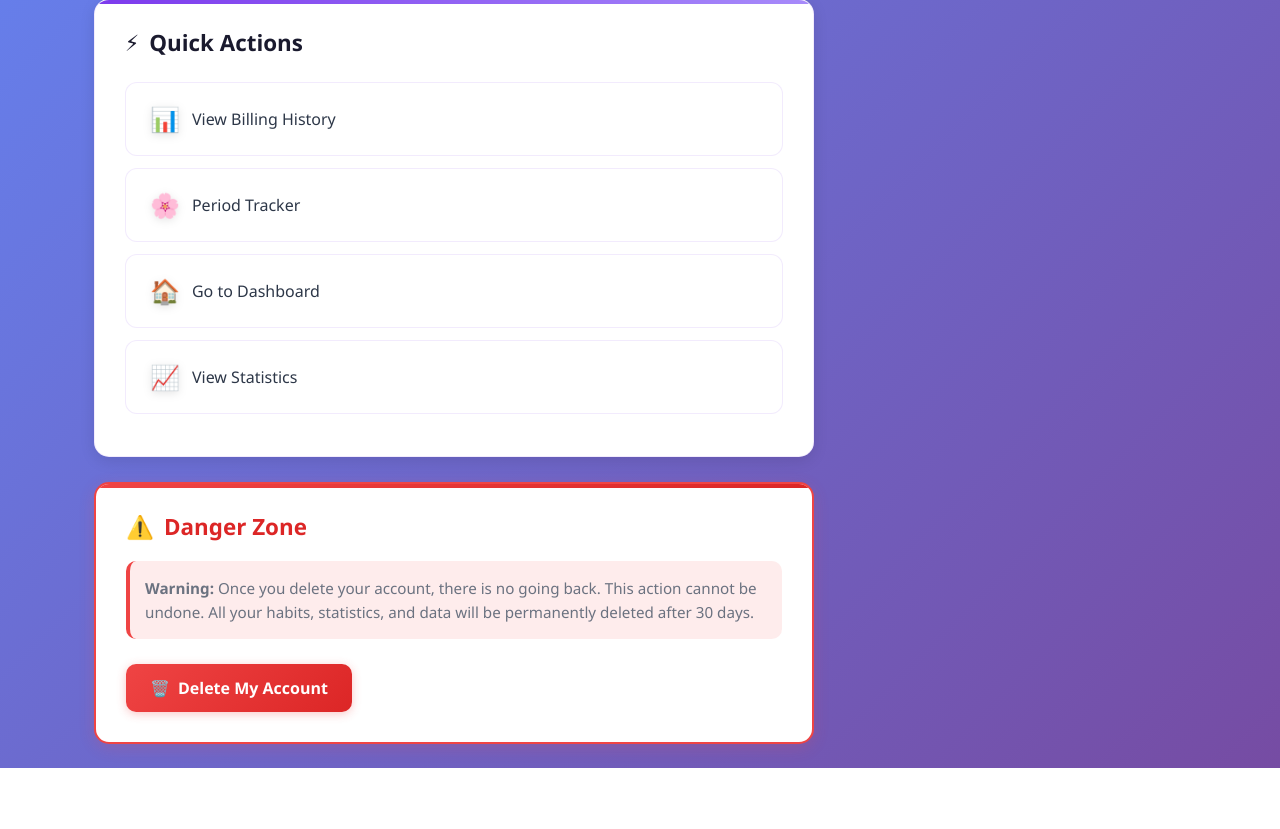
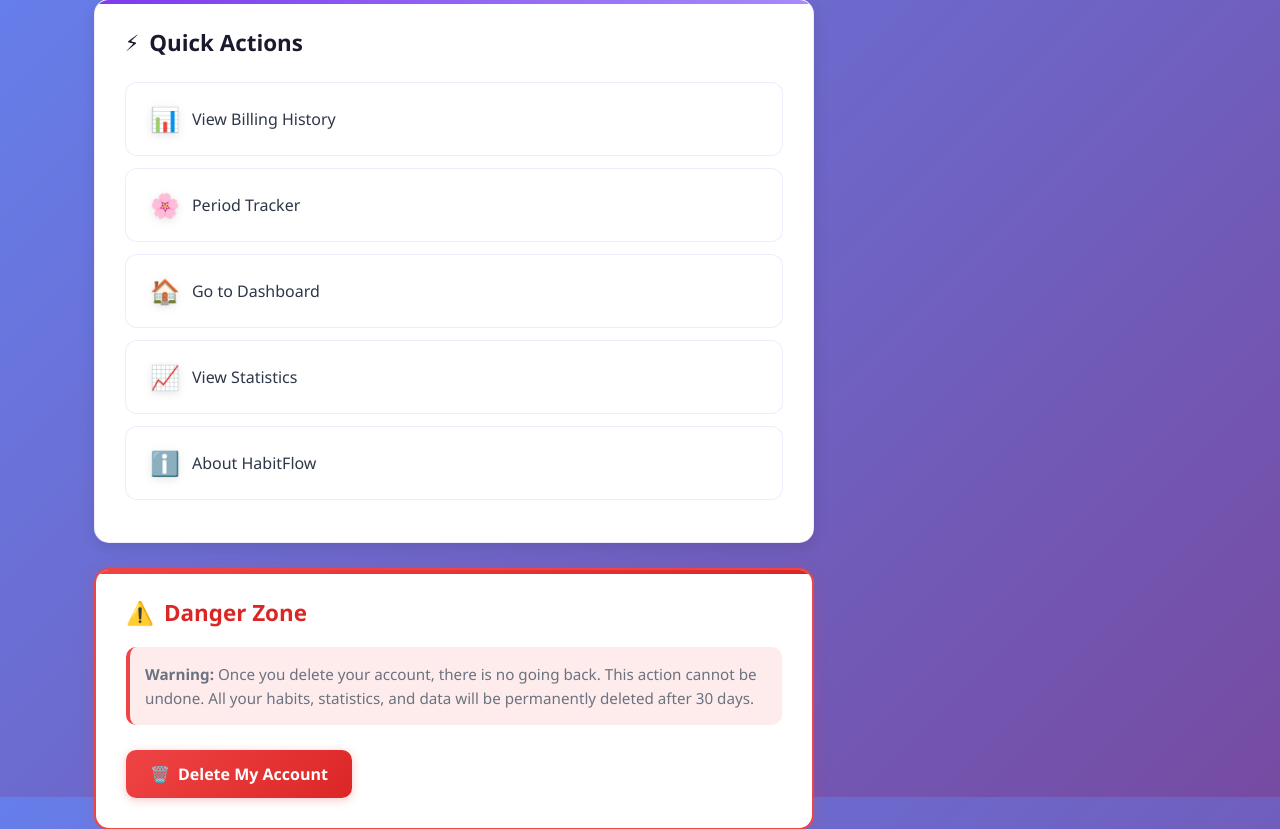
Before and after one commit to pav-vil/habit-tracker-app, a Flask app: page /profile/ in a window 1280 px wide. Shown: the part 803-1632 px from the top of the page. Before the commit the page ends 1571 px from the top, so only its background shows below. Run offline with Flask 3, Linux system fonts and the light colour scheme; the visitor is signed in with stand-in values (Sample User, id 1); some libraries are stand-ins or nearby versions.

Commit message:
Add About HabitFlow link to Quick Actions in profile
Added "About HabitFlow" link to Quick Actions section in profile:
- Icon: ℹ️ (information icon)
- Label: "About HabitFlow"
- Route: profile.about
- Positioned after View Statistics
- Uses existing quick-action-item styling

Users can now quickly access the About page from their profile
to learn about HabitFlow's philosophy, features, and mission.

🤖 Generated with [Claude Code](https://claude.com/claude-code)

Co-Authored-By: Claude Sonnet 4.5 <noreply@anthropic.com>

```diff
--- a/templates/profile/view.html
+++ b/templates/profile/view.html
@@ -344,6 +344,11 @@
                     <span class="quick-action-icon">📈</span>
                     <span>View Statistics</span>
                 </a>
+
+                <a href="{{ url_for('profile.about') }}" class="quick-action-item">
+                    <span class="quick-action-icon">ℹ️</span>
+                    <span>About HabitFlow</span>
+                </a>
             </div>
         </div>
     </div>
```
